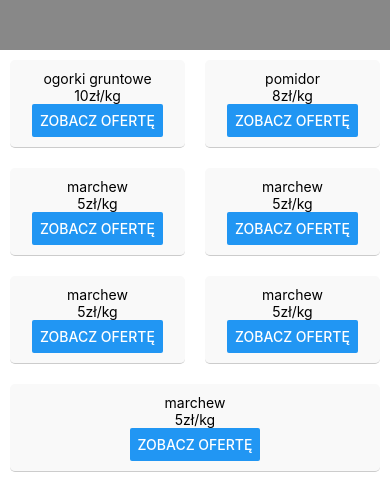
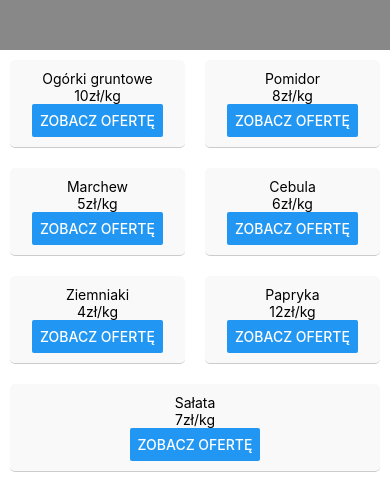
Before and after one commit to MarcelBasa/cytrynka, a React Native app: screen / in a window 390 px wide. Shown: the part 161-639 px from the top of the page. Built offline with nearby package versions, Linux system fonts and the light colour scheme.

Commit message:
add offers component below specialoffer description

```diff
--- a/src/data/products.json
+++ b/src/data/products.json
@@ -2,52 +2,52 @@
   "products": [
     {
       "id": 1,
-      "name": "ogorki gruntowe",
-      "img": "url",
+      "name": "Ogórki gruntowe",
+      "img": "https://example.com/ogorki.jpg",
       "price": "10zł/kg",
-      "description": "pyszne ogorki"
+      "description": "Pyszne ogórki gruntowe, idealne do kiszenia."
     },
     {
       "id": 2,
-      "name": "pomidor",
-      "img": "url",
+      "name": "Pomidor",
+      "img": "https://example.com/pomidor.jpg",
       "price": "8zł/kg",
-      "description": "świeże pomidory"
+      "description": "Świeże pomidory, doskonałe do sałatek."
     },
     {
       "id": 3,
-      "name": "marchew",
-      "img": "url",
+      "name": "Marchew",
+      "img": "https://example.com/marchew1.jpg",
       "price": "5zł/kg",
-      "description": "chrupiąca marchew"
+      "description": "Chrupiąca marchew, bogata w witaminy."
     },
     {
       "id": 4,
-      "name": "marchew",
-      "img": "url",
-      "price": "5zł/kg",
-      "description": "chrupiąca marchew"
+      "name": "Cebula",
+      "img": "https://example.com/cebula.jpg",
+      "price": "6zł/kg",
+      "description": "Świeża cebula, doskonała do przyprawiania potraw."
     },
     {
       "id": 5,
-      "name": "marchew",
-      "img": "url",
-      "price": "5zł/kg",
-      "description": "chrupiąca marchew"
+      "name": "Ziemniaki",
+      "img": "https://example.com/ziemniaki.jpg",
+      "price": "4zł/kg",
+      "description": "Ziemniaki, idealne do gotowania i pieczenia."
     },
     {
       "id": 6,
-      "name": "marchew",
-      "img": "url",
-      "price": "5zł/kg",
-      "description": "chrupiąca marchew"
+      "name": "Papryka",
+      "img": "https://example.com/papryka.jpg",
+      "price": "12zł/kg",
+      "description": "Kolorowa papryka, świetna do grillowania."
     },
     {
       "id": 7,
-      "name": "marchew",
-      "img": "url",
-      "price": "5zł/kg",
-      "description": "chrupiąca marchew"
+      "name": "Sałata",
+      "img": "https://example.com/salata.jpg",
+      "price": "7zł/kg",
+      "description": "Świeża sałata, idealna do sałatek."
     }
   ]
 }
--- a/src/screens/SpecialOffer.js
+++ b/src/screens/SpecialOffer.js
@@ -1,14 +1,19 @@
 import React from 'react';
 import { StyleSheet, Text, View } from 'react-native';
 
-export default function SpecialOffer({ route }) {
+import Offers from '../components/Offers';
+
+export default function SpecialOffer({ route, navigation }) {
   const { product } = route.params;
 
   return (
     <View style={styles.container}>
-      <Text>Product Name: {product.name}</Text>
-      <Text>Price: {product.price}</Text>
-      <Text>Description: {product.description}</Text>
+        <View style={styles.textContainer}>
+        <Text>Product Name: {product.name}</Text>
+        <Text>Price: {product.price}</Text>
+        <Text>Description: {product.description}</Text>
+        </View>
+        <Offers navigation={navigation} />
     </View>
   );
 }
@@ -19,4 +24,9 @@ const styles = StyleSheet.create({
     backgroundColor: '#fff',
     padding: 20,
   },
+  textContainer: {
+    alignItems: 'center',
+    justifyContent: 'center',
+    backgroundColor: '#888',
+  }
 });
```
Also changed, not shown: src/components/Search.js (+4 -4 lines).
